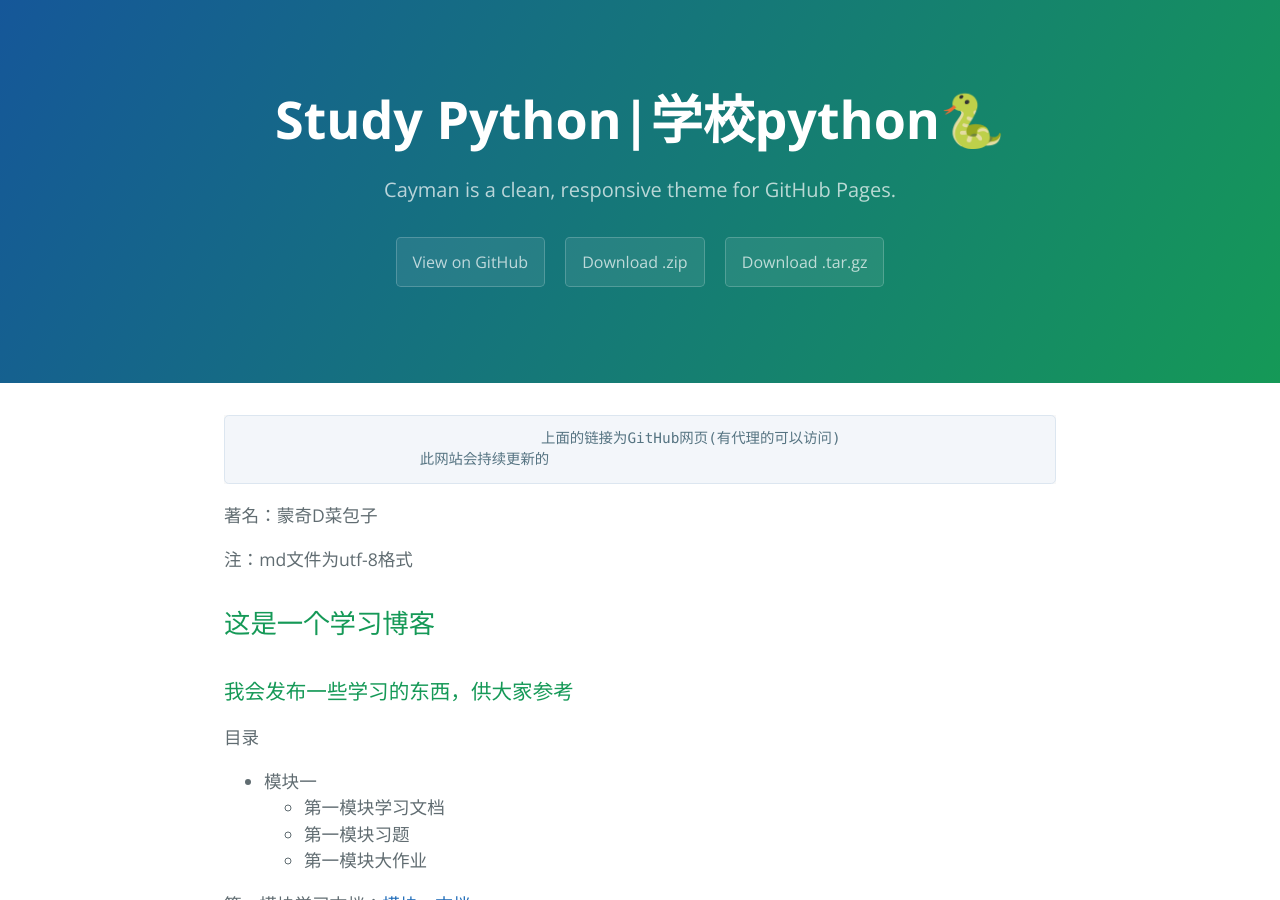
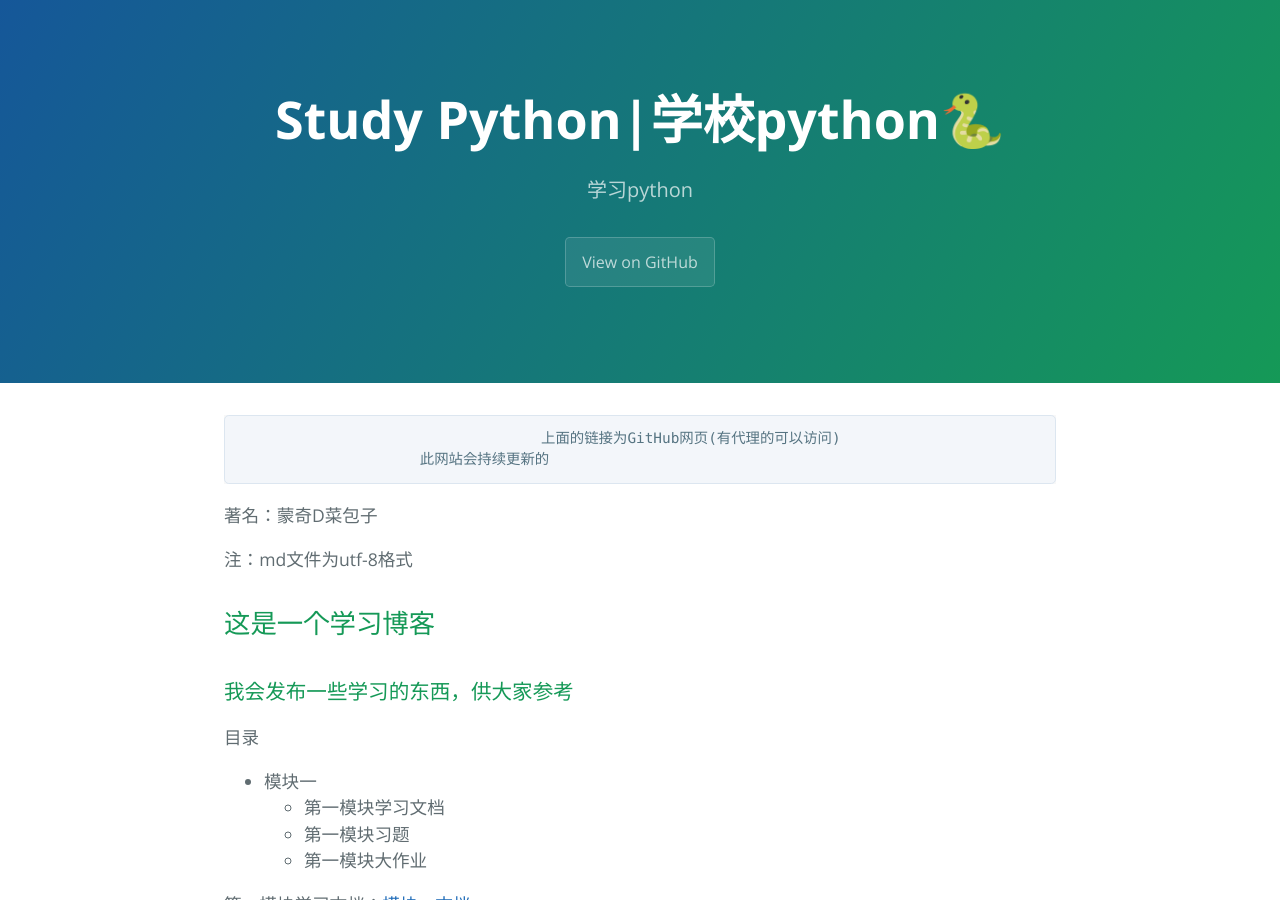
Before and after one commit to mqdcbz/study_python, a Jekyll site: the page built from index.md, in a window 1280 px wide and 900 px high. Built offline with Jekyll 4.4.1, drawn with Linux system fonts in a browser that asks for light colours; our own code applies the rules of GitHub Pages for plain Markdown files.

Commit message:
change description(描述)

```diff
--- a/_config.yml
+++ b/_config.yml
@@ -1,5 +1,5 @@
 title: Study Python|学校python🐍
-description: Cayman is a clean, responsive theme for GitHub Pages.
-show_downloads: true
+description: 学习python
+show_downloads: false
 google_analytics:
 theme: jekyll-theme-cayman
```
